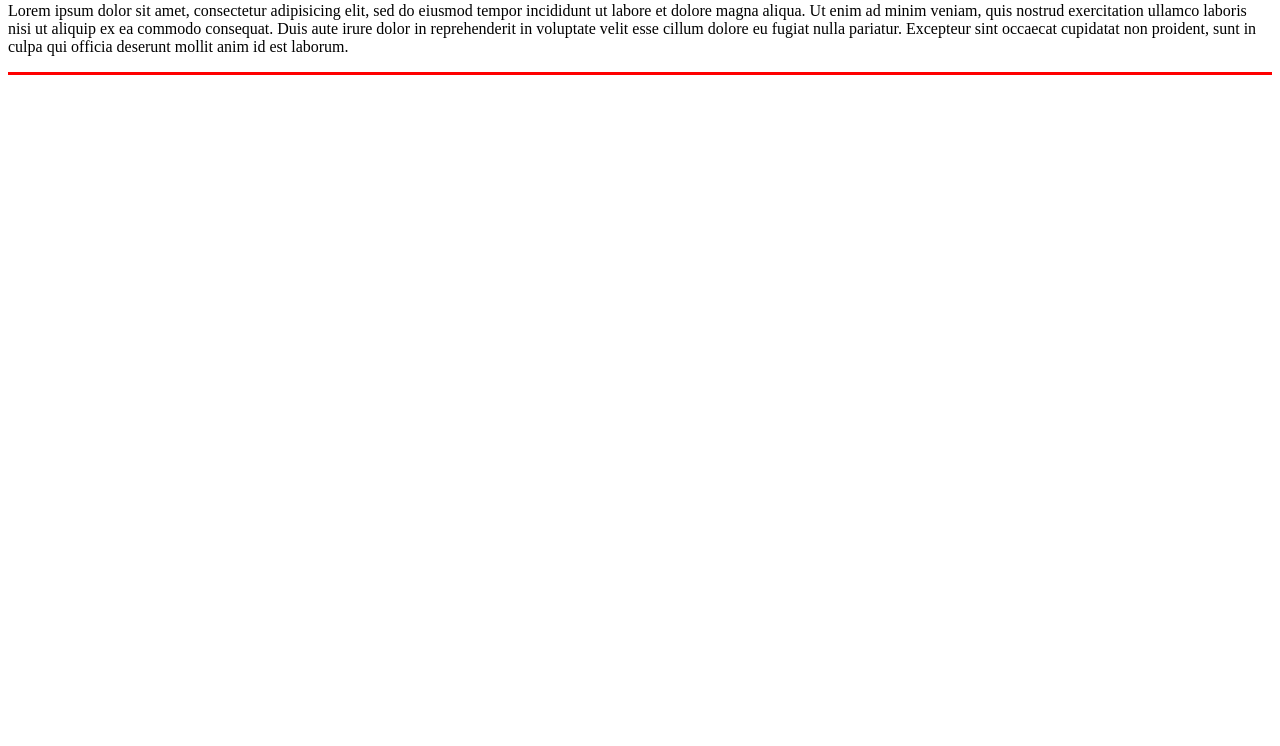
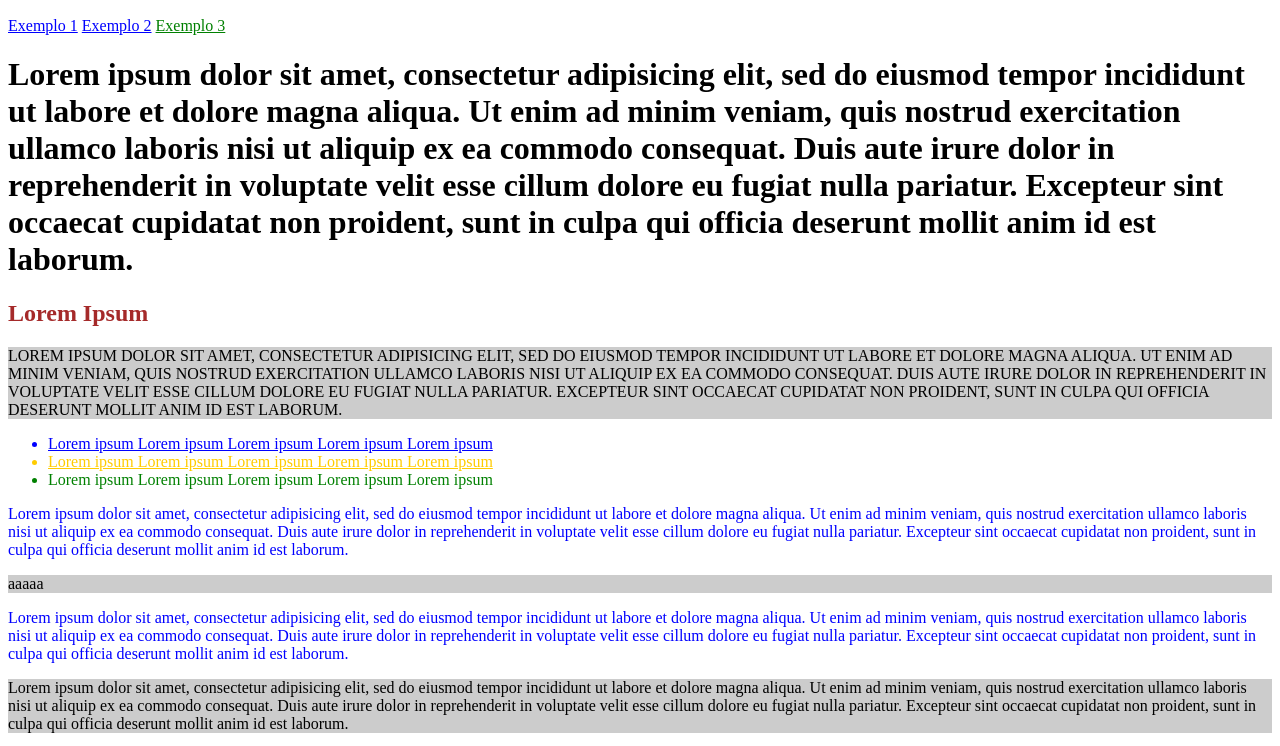
Before and after one commit to geltoncruz/CSS, a plain HTML site: page seletores/seletores.html in a window 1280 px wide. Shown: the part 110-856 px from the top of the page. Before the commit the page ends 800 px from the top, so only its background shows below. Drawn offline with Linux system fonts and the light colour scheme.

Commit message:
Seletores css3

```diff
--- a/seletores/seletores.css
+++ b/seletores/seletores.css
@@ -18,10 +18,36 @@ a[href^="#home"]{
 /*
   E:nth-child(n) - Elemento E que é o enésimo filho do seu elemento pai
 */
-li:nth-child(2){
+li:nth-child(2),li:nth-last-child(3){
   text-decoration: underline;
 }
 p:empty{
   background: red;
   height: 3px;
 }
+p:nth-of-type(2n+2){
+  color: blue;
+}
+p:nth-last-of-type(2n+1){
+  background: #ccc;
+}
+li:last-child{
+  color: green;
+}
+li:first-child{
+  color: blue;
+}
+li:nth-last-child(2){
+  color: #ffcc00;
+}
+p:first-of-type{
+  text-transform: uppercase;
+}
+
+h1 ~ h2{
+  color: pink;
+}
+
+h1+h2{
+  color: brown;
+}
--- a/seletores/seletores.html
+++ b/seletores/seletores.html
@@ -6,15 +6,29 @@
   <link href="seletores.css" type="text/css" rel="stylesheet">
 </head>
 <body>
+  <h1>Lorem Ipsum</h1>
+  <h2>Lorem Ipsum</h2>
+
   <a href="#home">Exemplo 1</a>
   <a href="#homeInicio">Exemplo 2</a>
   <a href="Fim#home">Exemplo 3</a>
-
-  <ul> <li>Lorem ipsum Lorem ipsum Lorem ipsum Lorem ipsum Lorem ipsum </li>
+ <h1>
+   Lorem ipsum dolor sit amet, consectetur adipisicing elit, sed do eiusmod tempor incididunt ut labore et dolore magna aliqua. Ut enim ad minim veniam, quis nostrud exercitation ullamco laboris nisi ut aliquip ex ea commodo consequat. Duis aute irure dolor in reprehenderit in voluptate velit esse cillum dolore eu fugiat nulla pariatur. Excepteur sint occaecat cupidatat non proident, sunt in culpa qui officia deserunt mollit anim id est laborum.
+ </h1>
+  <h2>Lorem Ipsum</h2>
+ <p>Lorem ipsum dolor sit amet, consectetur adipisicing elit, sed do eiusmod tempor incididunt ut labore et dolore magna aliqua. Ut enim ad minim veniam, quis nostrud exercitation ullamco laboris nisi ut aliquip ex ea commodo consequat. Duis aute irure dolor in reprehenderit in voluptate velit esse cillum dolore eu fugiat nulla pariatur. Excepteur sint occaecat cupidatat non proident, sunt in culpa qui officia deserunt mollit anim id est laborum.</p>
+  <ul>
+  <li>Lorem ipsum Lorem ipsum Lorem ipsum Lorem ipsum Lorem ipsum </li>
   <li>Lorem ipsum Lorem ipsum Lorem ipsum Lorem ipsum Lorem ipsum </li>
   <li>Lorem ipsum Lorem ipsum Lorem ipsum Lorem ipsum Lorem ipsum </li>
 </ul>
 <p>Lorem ipsum dolor sit amet, consectetur adipisicing elit, sed do eiusmod tempor incididunt ut labore et dolore magna aliqua. Ut enim ad minim veniam, quis nostrud exercitation ullamco laboris nisi ut aliquip ex ea commodo consequat. Duis aute irure dolor in reprehenderit in voluptate velit esse cillum dolore eu fugiat nulla pariatur. Excepteur sint occaecat cupidatat non proident, sunt in culpa qui officia deserunt mollit anim id est laborum.</p>
-<p></p>
+<p>aaaaa</p>
+<p>Lorem ipsum dolor sit amet, consectetur adipisicing elit, sed do eiusmod tempor incididunt ut labore et dolore magna aliqua. Ut enim ad minim veniam, quis nostrud exercitation ullamco laboris nisi ut aliquip ex ea commodo consequat. Duis aute irure dolor in reprehenderit in voluptate velit esse cillum dolore eu fugiat nulla pariatur. Excepteur sint occaecat cupidatat non proident, sunt in culpa qui officia deserunt mollit anim id est laborum.</p>
+<p>Lorem ipsum dolor sit amet, consectetur adipisicing elit, sed do eiusmod tempor incididunt ut labore et dolore magna aliqua. Ut enim ad minim veniam, quis nostrud exercitation ullamco laboris nisi ut aliquip ex ea commodo consequat. Duis aute irure dolor in reprehenderit in voluptate velit esse cillum dolore eu fugiat nulla pariatur. Excepteur sint occaecat cupidatat non proident, sunt in culpa qui officia deserunt mollit anim id est laborum.</p>
+<p>Lorem ipsum dolor sit amet, consectetur adipisicing elit, sed do eiusmod tempor incididunt ut labore et dolore magna aliqua. Ut enim ad minim veniam, quis nostrud exercitation ullamco laboris nisi ut aliquip ex ea commodo consequat. Duis aute irure dolor in reprehenderit in voluptate velit esse cillum dolore eu fugiat nulla pariatur. Excepteur sint occaecat cupidatat non proident, sunt in culpa qui officia deserunt mollit anim id est laborum.</p>
+<p>Lorem ipsum dolor sit amet, consectetur adipisicing elit, sed do eiusmod tempor incididunt ut labore et dolore magna aliqua. Ut enim ad minim veniam, quis nostrud exercitation ullamco laboris nisi ut aliquip ex ea commodo consequat. Duis aute irure dolor in reprehenderit in voluptate velit esse cillum dolore eu fugiat nulla pariatur. Excepteur sint occaecat cupidatat non proident, sunt in culpa qui officia deserunt mollit anim id est laborum.</p>
+<p>Lorem ipsum dolor sit amet, consectetur adipisicing elit, sed do eiusmod tempor incididunt ut labore et dolore magna aliqua. Ut enim ad minim veniam, quis nostrud exercitation ullamco laboris nisi ut aliquip ex ea commodo consequat. Duis aute irure dolor in reprehenderit in voluptate velit esse cillum dolore eu fugiat nulla pariatur. Excepteur sint occaecat cupidatat non proident, sunt in culpa qui officia deserunt mollit anim id est laborum.</p>
+<p>Lorem ipsum dolor sit amet, consectetur adipisicing elit, sed do eiusmod tempor incididunt ut labore et dolore magna aliqua. Ut enim ad minim veniam, quis nostrud exercitation ullamco laboris nisi ut aliquip ex ea commodo consequat. Duis aute irure dolor in reprehenderit in voluptate velit esse cillum dolore eu fugiat nulla pariatur. Excepteur sint occaecat cupidatat non proident, sunt in culpa qui officia deserunt mollit anim id est laborum.</p>
 </body>
 </html>
```
